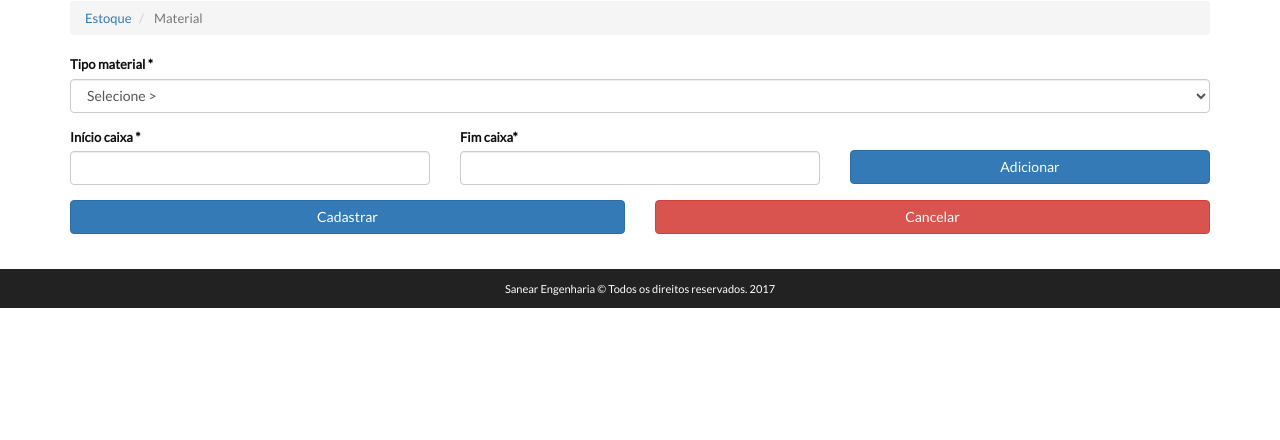
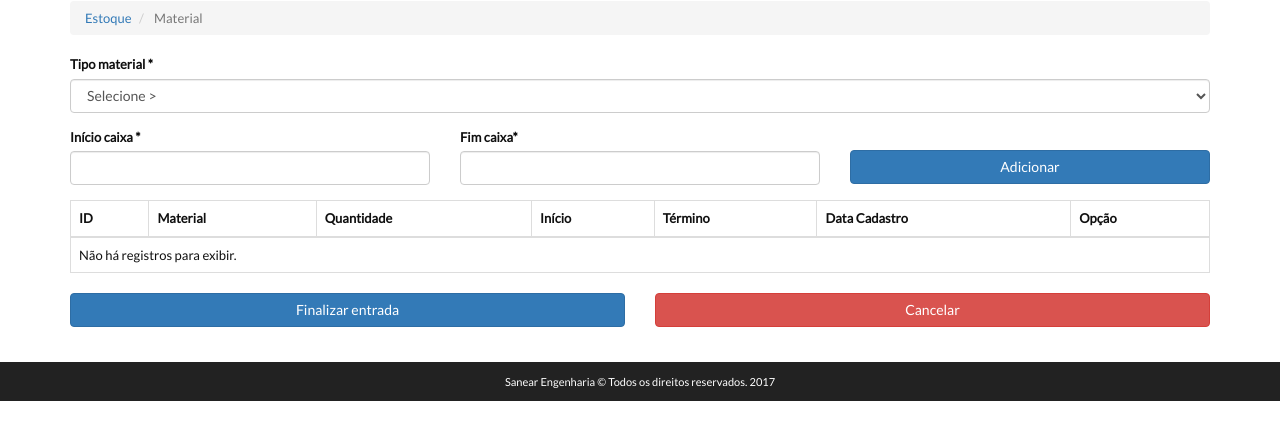
Before and after one commit to gabriel1990cp/sanear-almoxarifado, a CodeIgniter app: page /database/index.php/estoque/insert_material/1 in a window 1280 px wide. Shown: the part 179-619 px from the top of the page. Run offline with CodeIgniter, Linux system fonts and the light colour scheme; data comes from the database, SQL or seed files in the repository; data that the repository does not hold is empty.

Commit message:
Modulo estoque

```diff
--- a/application/controllers/Estoque.php
+++ b/application/controllers/Estoque.php
@@ -98,7 +98,10 @@ class Estoque extends CI_Controller
     public function insert_material($idEntradaMaterial)
     {
         #ID ENTRADA MATERIAL
-        $data['id_entrada_material'] = $idEntradaMaterial;
+        $data['id_entrada_material'] = (int) $idEntradaMaterial;
+
+        #LISTA OS MATERIAIS DA ENTRADA DO ESTOQUE
+        $data['materiais'] = $this->estoque_model->list_material( (int) $idEntradaMaterial );
 
         #TIPO DE MATERIAL PARA CADASTRO
         $data['tipo_material'] = $this->estoque_model->list_type_material();
@@ -112,11 +115,11 @@ class Estoque extends CI_Controller
 
     }
 
-
     public function entrada_estoque_cxhm()
     {
         #RECEBE OS HM PARA INSERT
         $idEntradaMaterial = strip_tags(trim($this->input->post('id_entrada_material')));
+        $tipoMaterial = strip_tags(trim($this->input->post('tipo_material')));
         $inicioCaixaHM = strip_tags(trim($this->input->post('inicio_caixa_hm')));
         $fimCaixaHM = strip_tags(trim($this->input->post('fim_caixa_hm')));
 
@@ -130,6 +133,7 @@ class Estoque extends CI_Controller
 
         $data = array(
             'id_entrada_estoque_caixa' => $idEntradaMaterial,
+            'id_mat_estoque_caixa' => $tipoMaterial,
             'quant_estoque_caixa' => $diferencaHM,
             'inicio_estoque_caixa' => $inicioCaixaHM,
             'fim_estoque_caixa' => $fimCaixaHM,
@@ -156,9 +160,8 @@ class Estoque extends CI_Controller
                 $this->estoque_model->register_material_item($data);
             endfor;
 
-
-
-            else:
+            redirect(base_url('entrada-material/' . $idEntradaMaterial));
+        else:
             $this->session->set_flashdata(open_modal(MENSAGEM_ERRO, CLASSE_ERRO));
 
         endif;
--- a/application/models/Estoque_model.php
+++ b/application/models/Estoque_model.php
@@ -39,11 +39,19 @@ class Estoque_model extends CI_Model
         return $this->db->get()->result_array();
     }
 
-    #LISTA TODOS TIPOS DE MATERIAIS
     function list_type_material()
     {
         $this->db->select('*');
         $this->db->from("tipo_material");
+        return $this->db->get()->result_array();
+    }
+
+    function list_material($idEntradaMaterial)
+    {
+        $this->db->select('x1.*, x2.nome_tipo_material');
+        $this->db->from("estoque_caixa x1");
+        $this->db->join("tipo_material x2", "x2.id_tipo_material = x1.id_mat_estoque_caixa");
+        $this->db->where('x1.id_entrada_estoque_caixa   ', $idEntradaMaterial);
         return $this->db->get()->result_array();
     }
 
--- a/application/models/Funcionario_model.php
+++ b/application/models/Funcionario_model.php
@@ -1,5 +1,4 @@
 <?php if (!defined('BASEPATH')) exit('No direct script access allowed');
-
 
 class Funcionario_model extends CI_Model
 {
@@ -60,7 +59,6 @@ class Funcionario_model extends CI_Model
         return $this->db->get()->num_rows();
     }
 
-
     function check_email($id = NULL, $email = NULL)
     {
         $this->db->select('*');
@@ -72,7 +70,6 @@ class Funcionario_model extends CI_Model
         return $this->db->get()->num_rows();
     }
 
-
     function list_user_password($id = NULL, $senhaAtual = NULL)
     {
         $this->db->select('*');
@@ -81,7 +78,6 @@ class Funcionario_model extends CI_Model
         $this->db->where('id_usuario', $id);
         return $this->db->get()->num_rows();
     }
-
 
     function list_search($nome = NULL, $cpf = NULL, $status = NULL)
     {
--- a/application/views/estoque/entrada-material.php
+++ b/application/views/estoque/entrada-material.php
@@ -16,9 +16,10 @@
     </div>
     <?php $this->load->view('include/alert.php'); ?>
     <div class="row">
+        <form action="<?= base_url('estoque/entrada_estoque_cxhm') ?>" method="post" enctype="multipart/form-data" id="entrada_estoque_cxhm" class="entrada_estoque_cxhm">
             <div class="form-group col-md-12">
-            <label for="nota_remessa">Tipo material *</label>
-            <select class="form-control" id="cargo" name="cargo">
+                <label for="tipo_material">Tipo material *</label>
+                <select class="form-control" id="tipo_material" name="tipo_material">
                     <option value="">Selecione ></option>
                     <?php
                     foreach ($tipo_material as $material):
@@ -30,8 +31,7 @@
                 </select>
                 <div class="error"><?= form_error('nota_remessa'); ?></div>
             </div>
-        <form action="<?= base_url('estoque/entrada_estoque_cxhm') ?>" method="post" enctype="multipart/form-data" id="entrada_estoque_cxhm" class="entrada_estoque_cxhm">
-            <input type="hidden" id="id_entrada_material" name="id_entrada_material" value="<?=$id_entrada_material?>">
+            <input type="hidden" id="id_entrada_material" name="id_entrada_material" value="<?= $id_entrada_material ?>">
             <div class="form-group col-md-4">
                 <label for="inicio_caixa_hm">Início caixa *</label>
                 <input type="text" class="form-control" id="inicio_caixa_hm" name="inicio_caixa_hm">
@@ -44,8 +44,53 @@
                 <button type="submit" class="btn btn-primary btn-block cadastrar-hm">Adicionar</button>
             </div>
         </form>
+
+        <div class="col-md-12">
+            <div class="table-responsive">
+                <table class="table table-bordered responsive">
+                    <thead>
+                    <tr>
+                        <th>ID</th>
+                        <th>Material</th>
+                        <th>Quantidade</th>
+                        <th>Início</th>
+                        <th>Término</th>
+                        <th>Data Cadastro</th>
+                        <th>Opção</th>
+                    </tr>
+                    </thead>
+                    <?php
+                    if (!empty($materiais)):
+                        foreach ($materiais as $material):
+                            ?>
+                            <tr>
+                                <td scope="row"><?= $material['id_estoque_caixa']; ?></td>
+                                <td><?= $material['nome_tipo_material']; ?></td>
+                                <td><?= $material['quant_estoque_caixa']; ?></td>
+                                <td><?= $material['inicio_estoque_caixa']; ?></td>
+                                <td><?= $material['fim_estoque_caixa']; ?></td>
+                                <td><?= $material['data_cadastro_estoque_caixa']; ?></td>
+                                <td>
+                                    <a class="btn btn-warning btn-xs" href="<?= base_url('editar-funcionario/' . $material['id_estoque_caixa']) ?>">Visualizar</a>
+                                    <button class="btn btn-danger btn-xs confirma_exclusao" href="#" data-id="<?= $material['id_estoque_caixa'] ?>" data-nome="<?= $material['id_estoque_caixa'] ?>">Deletar</button>
+                                </td>
+                            </tr>
+                            <?php
+                        endforeach;
+                    else:
+                        ?>
+                        <tr>
+                            <td colspan="10">Não há registros para exibir.</td>
+                        </tr>
+                        <?php
+                    endif;
+                    ?>
+                </table>
+            </div>
+        </div>
+
         <div class="form-group col-md-6">
-            <button type="submit" class="btn btn-primary btn-block cadastrar">Cadastrar</button>
+            <button type="submit" class="btn btn-primary btn-block cadastrar">Finalizar entrada</button>
         </div>
         <div class="form-group col-md-6">
             <a href="<?= base_url('equipes/') ?>" class="btn btn-danger btn-block">Cancelar</a>
```
Lines whose indentation alone changed are shown as unchanged.
